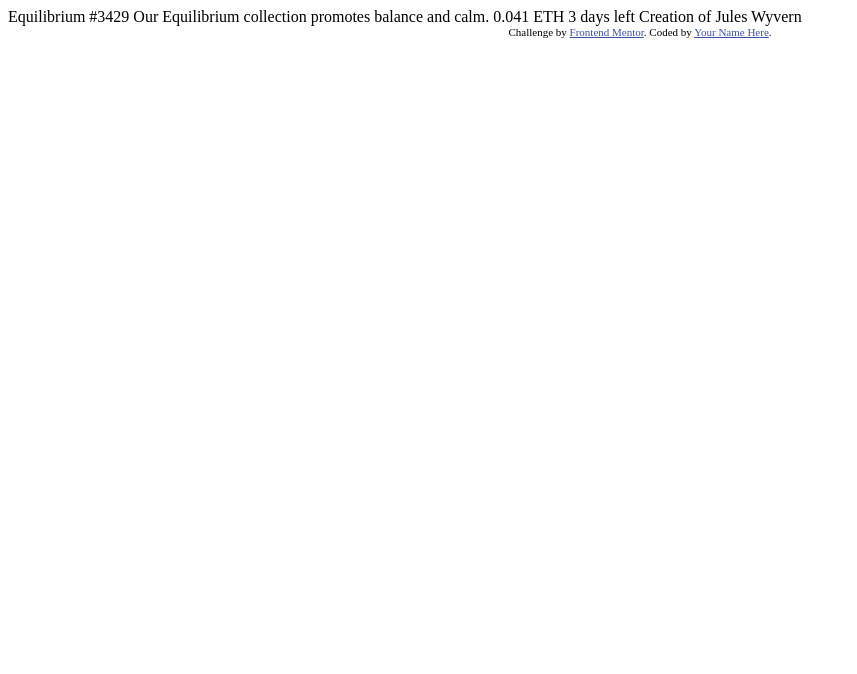
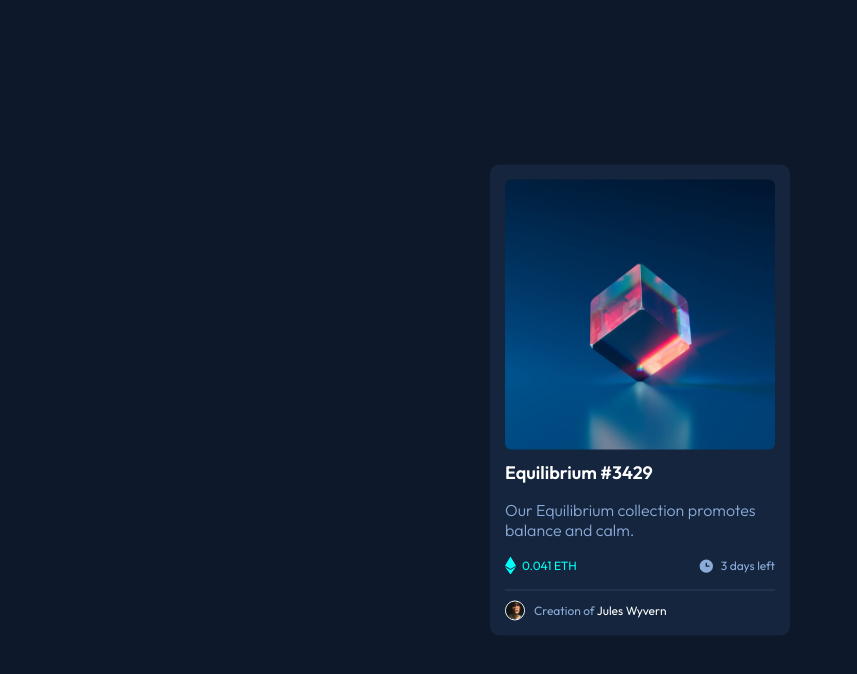
Before and after one commit to rahul0923/nft-preview-card-component-main, a plain HTML site: page index.html in a window 1280 px wide. Shown: the whole page, without its empty margins (0-857 px from the left). Drawn offline with Linux system fonts and the light colour scheme.

Commit message:
Add initial code for NFT component
Add initial code for NFT component

```diff
--- a/index.html
+++ b/index.html
@@ -3,31 +3,41 @@
 <head>
   <meta charset="UTF-8">
   <meta name="viewport" content="width=device-width, initial-scale=1.0"> <!-- displays site properly based on user's device -->
+  <link rel="preconnect" href="https://fonts.googleapis.com">
+  <link rel="preconnect" href="https://fonts.gstatic.com" crossorigin>
+  <link href="https://fonts.googleapis.com/css2?family=Outfit:wght@300;400;600&display=swap" rel="stylesheet">
 
   <link rel="icon" type="image/png" sizes="32x32" href="./images/favicon-32x32.png">
-
+  <link rel="stylesheet" href="./style.css">
   <title>Frontend Mentor | NFT preview card component</title>
 
-  <!-- Feel free to remove these styles or customise in your own stylesheet 👍 -->
-  <style>
-    .attribution { font-size: 11px; text-align: center; }
-    .attribution a { color: hsl(228, 45%, 44%); }
-  </style>
 </head>
 <body>
 
-  Equilibrium #3429
+  <main class="card">
+    <div class="card__img"></div>
+    <h1 class="card__title">Equilibrium #3429</h1>
 
-  Our Equilibrium collection promotes balance and calm.
+    <p class="card__description">Our Equilibrium collection promotes balance and calm.</p>
 
-  0.041 ETH
-  3 days left
+    <div class="card__info">
+      <span class="etherium_count">
+        <img class="etherium_count__img" src="images/icon-ethereum.svg">
+        <span class="etherium_count__text">0.041 ETH</span>
+      </span>
+      <span class="etherium_days">
+        <img class="etherium_days__img" src="images/icon-clock.svg">
+        <span class="etherium_days__left">3 days left</span>
+      </span>
+    </div>
 
-  Creation of Jules Wyvern
-
-  <div class="attribution">
-    Challenge by <a href="https://www.frontendmentor.io?ref=challenge" target="_blank">Frontend Mentor</a>.
-    Coded by <a href="#">Your Name Here</a>.
-  </div>
+    <div class="card_creation_info">
+      <img src="images/image-avatar.png"  class="avatar">
+      <div class="card_profile">
+        <span class="card_creation_info__label">Creation of</span>
+        <span class="card_creation_info__profile"> Jules Wyvern</span>
+      </div>
+    </div>
+  </main>
 </body>
 </html>
--- /dev/null
+++ b/style.css
@@ -0,0 +1,99 @@
+body {
+    background-color: hsl(217, 54%, 11%);
+    font-family: 'Outfit', sans-serif;
+}
+
+.card {
+    background-color: hsl(216, 50%, 16%);
+    color: hsl(0, 0%, 100%);
+    border-radius: 9px;
+    padding: 15px;
+    position: absolute;
+    top: 50%;
+    left: 50%;
+    -webkit-transform: translate(-50%, -50%);
+    transform: translate(-50%, -50%);
+    max-width: 270px;
+}
+
+.card__title {
+    font-weight: 600;
+    font-size: 18px;
+}
+
+.card__description {
+    font-weight: 300;
+}
+
+.card__info {
+    border-bottom: 1px solid hsl(215, 32%, 27%);
+    display: flex;
+    justify-content: space-between;
+    margin-bottom: 10px;
+    padding-bottom: 15px;
+    font-size: 12px;
+}
+
+.card_creation_info {
+    display: flex;
+    align-items: center;
+}
+
+.card__img {
+    background-image: url("images/image-equilibrium.jpg");
+    background-repeat: no-repeat;
+    height: 270px;
+    background-size: cover;
+    border-radius: 6px;
+}
+
+.card__eye {
+    background-image: url("images/icon-view.svg");
+    background-repeat: no-repeat;
+    background-size: cover;
+    display: none;
+}
+
+.etherium_days__left, .card__description, .card_creation_info__label {
+    color: hsl(215, 51%, 70%);
+}
+
+.avatar {
+    border: 1px solid hsl(0, 0%, 100%);
+    border-radius: 50%;
+    height: 18px;
+    width: 18px;
+}
+
+.etherium_count, .etherium_days {
+  display: flex;
+  align-items: center;
+}
+
+.etherium_count__text, .card__title:hover, .card_creation_info__profile:hover {
+    color: hsl(178, 100%, 50%);
+}
+
+.card__img:hover {
+    color: hsl(178, 100%, 50%);
+    opacity: 0.5;
+}
+.card__title:hover, .card__img:hover, .card_creation_info__profile:hover {
+    cursor: pointer;
+}
+
+.etherium_count__text, .etherium_days__left {
+    margin-left: 6px;
+}
+
+.card_profile {
+    margin-left: 9px;
+    font-size: 12px;
+}
+
+@media only screen and (max-width: 375px) {
+    .card__img {
+      width: initial;
+    }
+
+}
```
